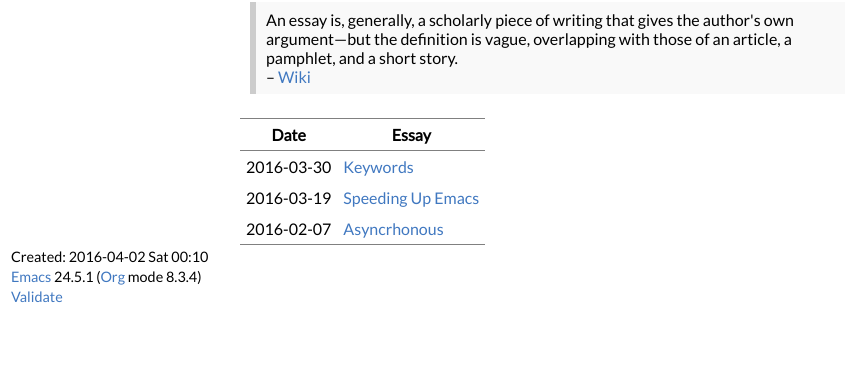
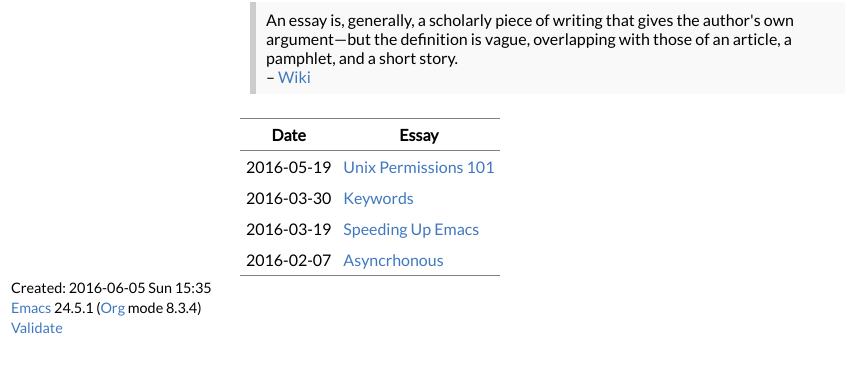
Before and after one commit to anuragpeshne/anuragpeshne.github.io, a plain HTML site: page essays/index.html in a window 1280 px wide. Shown: the part 82-454 px from the top of the page, without its empty margins (0-845 px from the left). Drawn offline with Linux system fonts and the light colour scheme.

Commit message:
added unix permissions101 entry to index pages

```diff
--- a/essays/index.html
+++ b/essays/index.html
@@ -3,7 +3,7 @@
 "http://www.w3.org/TR/xhtml1/DTD/xhtml1-strict.dtd">
 <html xmlns="http://www.w3.org/1999/xhtml" lang="en" xml:lang="en">
 <head>
-<!-- 2016-04-02 Sat 00:10 -->
+<!-- 2016-06-05 Sun 15:35 -->
 <meta  http-equiv="Content-Type" content="text/html;charset=utf-8" />
 <meta  name="viewport" content="width=device-width, initial-scale=1" />
 <title>Essays</title>
@@ -167,6 +167,11 @@ pamphlet, and a short story.<br  />
 </thead>
 <tbody>
 <tr>
+<td class="org-right">2016-05-19</td>
+<td class="org-left"><a href="./permissions101.html">Unix Permissions 101</a></td>
+</tr>
+
+<tr>
 <td class="org-right">2016-03-30</td>
 <td class="org-left"><a href="./keywords.html">Keywords</a></td>
 </tr>
@@ -184,7 +189,7 @@ pamphlet, and a short story.<br  />
 </table>
 </div>
 <div id="postamble" class="status">
-<p class="date">Created: 2016-04-02 Sat 00:10</p>
+<p class="date">Created: 2016-06-05 Sun 15:35</p>
 <p class="creator"><a href="http://www.gnu.org/software/emacs/">Emacs</a> 24.5.1 (<a href="http://orgmode.org">Org</a> mode 8.3.4)</p>
 <p class="validation"><a href="http://validator.w3.org/check?uri=referer">Validate</a></p>
 </div>
```
Also changed, not shown: index.html (+3 -2 lines), 2 other files.
